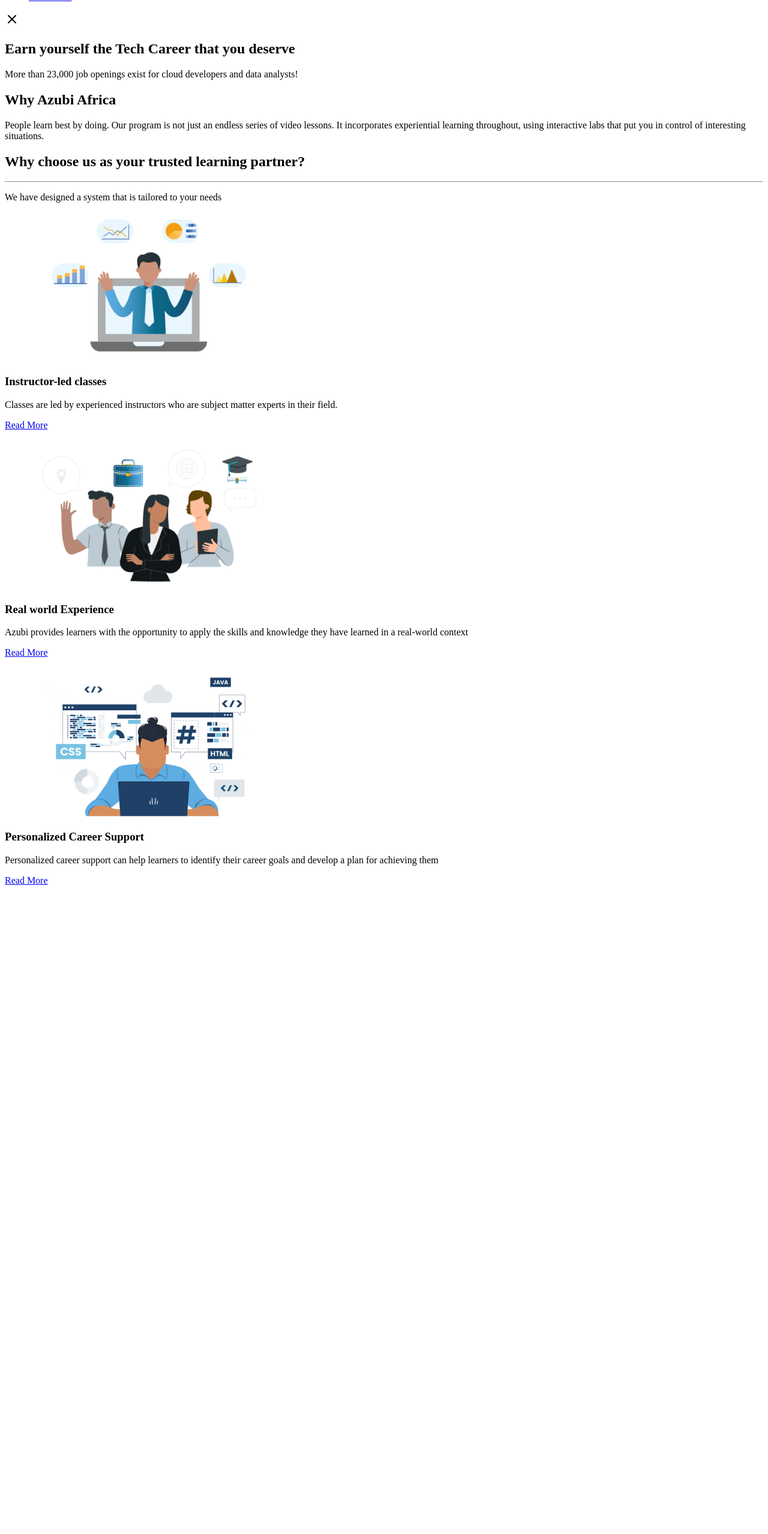
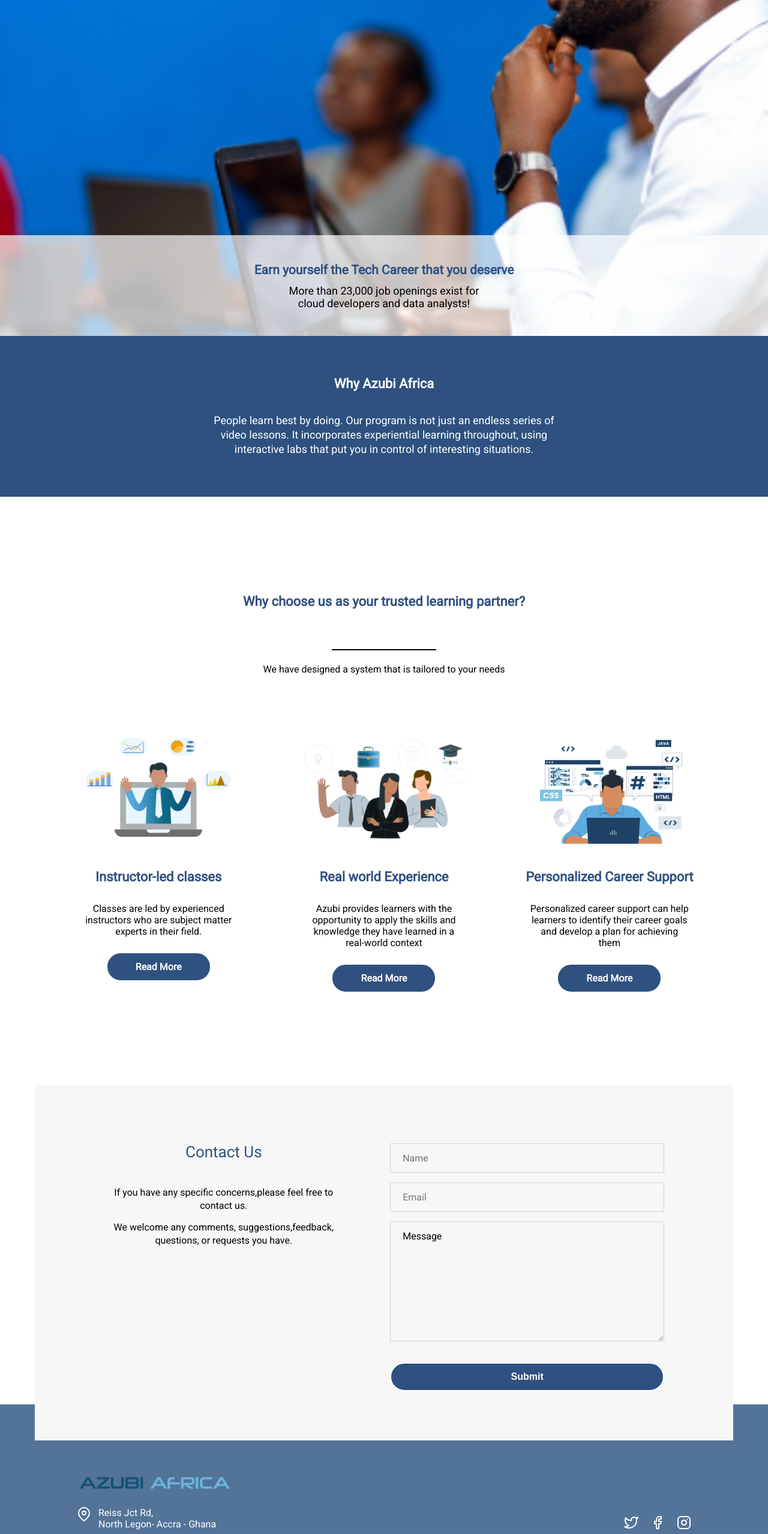
Before and after one commit to Kiunga1/Azubi_Africa_Landing_Page, a plain HTML site: page index.html in a window 1280 px wide. Shown: the part 240-2797 px from the top of the page at 60% size. Before the commit the page ends 1725 px from the top, so only its background shows below. Drawn offline with nearby package versions, Linux system fonts and the light colour scheme.

Commit message:
New Changes

```diff
--- /dev/null
+++ b/css/contact.css
@@ -0,0 +1,152 @@
+.contact {
+    padding: 62px 0;
+    background-color: #f7f7f7;
+}
+
+.contact h2 {
+    margin-bottom: 42px;
+    font-size: 26px;
+    text-align: center;
+    color: #2E5180;
+    font-weight: 500;
+}
+
+.contact p {
+    font-size: 16px;
+    text-align: center;
+    line-height: 1.3;
+}
+
+.contact p:last-child {
+    margin-top: 13px;
+    margin-bottom: 20px;
+}
+
+@media(min-width:900px) {
+    .contact {
+        padding: 0;
+        background: none;
+    }
+
+    .contact .container {
+        display: flex;
+        justify-content: space-between;
+        padding: 96px 9% 62px;
+        background-color: #f7f7f7;
+    }
+
+    .contact .text {
+        flex: 0 0 auto;
+        max-width: 400px;
+    }
+
+    .contact .form {
+        flex: 1 1 auto;
+        max-width: 457px;
+        margin-left: 1em;
+    }
+    .contact p {
+        font-size: 16px;
+        line-height: 1.4;
+        text-align: center;
+    }
+}
+
+.form {
+    margin-top: 1px;
+}
+.form input[type = "text"],
+.form input[type = "email"],
+.form textarea{
+    width: 100%;
+    margin-bottom: 16px;
+    background-color: #f7f7f7;
+    padding: 14px 20px;
+    border: 1px solid #CDD6DD;
+    border-radius: 0;
+    -webkit-appearance: none;
+    font-family: 'Roboto', sans-serif;
+    font-size: 16px;
+}
+
+.sr-only {
+    display: none;
+}
+
+.form .btn {
+    width: 100%;
+    margin: 0;
+    background-color: #2E5180;
+    color: #fff;
+    font-size: 16px;
+}
+
+.form textarea {
+    height: 200px;
+}
+
+/*  For tablet */
+@media (min-width:760px) and (max-width:1026px) {
+
+    .form {
+        width: 65%;
+        margin: 0 auto;
+    }
+    .text {
+        max-width: 400px;
+        margin: 0 auto;
+    }
+}
+/* Footer section */
+.footer {
+    padding: 38px 0 56px;
+    background-color: rgba(41, 81, 128, 0.8);
+}
+
+.location-address, .phone-address {
+    display: flex;
+    color: #fff;
+    gap: 12px;
+    margin-top: 15px;
+}
+
+.footer .sns {
+    display: flex;
+    list-style: none;
+    gap: 20px;
+}
+
+.icon-social {
+    color: #fff;
+    margin-top: 40px;
+}
+
+.footer img{
+    width: 260px;
+}
+
+.footer .container {
+    display: flex;
+    flex-direction: column;
+    justify-content: center;
+    align-items: center;
+}
+
+@media (min-width:900px) {
+    .footer .container {
+        display: flex;
+        flex-direction: row;
+        justify-content: space-between;
+        width: 80%;
+    }
+
+    .footer {
+        padding: 110px 0 88px;
+        margin-top: -60px;
+    }
+
+    .contact {
+        z-index: 2;
+        position: relative;
+    }
+}
--- a/css/style.css
+++ b/css/style.css
@@ -0,0 +1,318 @@
+/* Reset/ normalize*/
+* {
+    margin: 0;
+    padding: 0;
+    box-sizing: border-box;
+}
+
+a {
+    color: inherit;
+    text-decoration: none;
+}
+
+a:hover {
+    opacity: 0.8;
+}
+
+/* Basic */
+body {
+    font-family: "Roboto", sans-serif ;
+}
+
+/* Header section*/
+
+.header .container {
+    display: flex;
+    justify-content: space-between;
+    height: 74px;
+    align-items: center;
+}
+.container {
+    width: 84%;
+    margin: 0 auto;
+}
+.site_logo img {
+    width: 142px;
+}
+
+.btn {
+    display: block;
+    width: 175px;
+    margin: 0 auto;
+    border: 2px solid currentColor;
+    color: #2e5189;
+    padding: 13px;
+    border-radius: 24px;
+    text-align: center;
+    font-size: 16px;
+    font-weight: 600;
+}
+
+#overlay {
+    display: none;
+    position:fixed;
+    background-color: rgba(0, 0, 0, 0.8);
+    width: 100%;
+    height: 100%;
+    top: 0;
+    left: 0;
+    color: #fff;
+    justify-content: center;
+    align-items: center;
+}
+
+#overlay_nav ul {
+    list-style: none;
+    font-weight: 600;
+    text-align: center;
+}
+
+#overlay_nav li:not(:last-child){
+    margin-bottom: 40px;
+}
+
+#ovelay_nav a {
+    color: #fff;
+    font-size: 18px;
+}
+
+.close_icon {
+    position: absolute;
+    top: 30px;
+    right: 30px;
+    color: white;
+}
+/*Adding some animation*/
+.slide-from-right {
+    animation-name: slideFromRight;
+    animation-duration: 1s;
+    animation-timing-function: ease-out;
+}
+@keyframes slideFromRight {
+    from {
+        transform: translateX(100%);
+    }
+    to {
+        transform: translateX(0);
+    }
+}
+
+/*for mobile*/
+@media (max-width: 899px) {
+    .nav {
+        display: none;
+    }
+}
+
+/*for desktop*/
+@media (min-width: 899px) {
+
+    .header .container{
+        height: 100px;
+        }
+
+    .site_logo img {
+        width: 180px;
+    }
+
+    .container {
+        width: 91%;
+        max-width: 1240px;
+    }
+
+    .menuicon {
+        display: none;
+    }
+
+    .nav ul {
+        display: flex;
+        align-items: center;
+        list-style: none;
+    }
+
+    .nav li:not(:last-child) {
+        margin-right: 25px;
+    }
+    #overlay {
+        display: none;
+    }
+}
+/*hero section*/
+
+.hero {
+    background-image: url(../images/Rectangle\ 2.png);
+    height: 400px;
+    background-position: center;
+    background-size: cover;
+    display: flex;
+}
+
+.hero .headline {
+    align-self: flex-end;
+    padding: 33px 0;
+    background-color: rgba(255, 255, 255, 0.7);
+    flex: auto;
+    text-align: center;
+}
+
+.hero .container {
+    display: flex;
+    flex-direction: column;
+    align-items: center;
+    justify-content: center;
+    gap: 12px;
+}
+
+.hero h1 {
+    color: #2e5180;
+    font-size: 16px;
+}
+
+@media (min-width:900px) {
+    .hero {
+        height: 700px;
+    }
+
+    .hero .headline {
+        padding: 46px 0 44px;
+    }
+
+    .hero p {
+        font-size: 18px;
+    }
+
+    .hero h1 {
+        font-size: 21px;
+    }
+}
+
+@media (min-width:700px) {
+    .hero p {
+        max-width: 350px;
+    }
+}
+
+/*about section*/
+
+.about {
+    padding: 67px 0;
+    background-color: #2E5180;
+    color: #ffff;
+}
+
+.about h2 {
+    margin-bottom: 37px;
+    font-size: 22px;
+    text-align: center;
+}
+
+.about p {
+    font-size: 16px;
+    text-align: center;
+    line-height: 1.33;
+    max-width: 600px;
+    margin: 0 auto;
+}
+
+@media (min-width:700px) {
+    .about p {
+        font-size: 18px;
+    }
+}
+
+
+/* services section */
+.services h2 {
+    padding: 67px 0;
+}
+
+.services h2 {
+    color: #2E5180;
+    font-size: 22px;
+}
+.services{
+    text-align: center;
+}
+@media (min-width:900px) {
+    .services {
+        font-size: 16px;
+    }
+
+    .services {
+        padding: 95px 0 87px;
+    }
+
+    .services h2 {
+        font-size: 22px;
+}
+}
+/* services features*/
+.features {
+    margin-top: 53px;
+}
+.feature:not(:last-child) {
+    margin-bottom: 67px;
+}
+.feature h3 {
+    color: #2E5180;
+    margin-bottom: 17px;
+    line-height: 1.6;
+
+}
+.feature p{
+    max-width: 264px;
+    margin: 0 auto 25px;
+}
+.feature figure img {
+    width: 300px;
+    height: 185px;
+    margin-top: 22px;
+    object-fit: cover;
+}
+
+.feature .btn {
+    background-color: #2E5180;
+    color: #fff;
+}
+
+/* For desktop*/
+@media (min-width:900px) {
+/*for features section*/
+    .features {
+        display: flex;
+        margin-top: 75px;
+
+    }
+    .feature {
+        flex: 1;
+        margin-right: 3.22%;
+    }
+    .feature:first-child {
+        margin-left: 3.22%;
+    }
+    .feature h3 {
+        margin-bottom: 26px;
+        font-size: 22px;
+    }
+    .feature p {
+        width: 78%;
+        max-width: none;
+    }
+    .feature figure img {
+        height: 185px;
+        margin-bottom: 33px;
+    }
+    .feature {
+        display: flex;
+        flex-direction: column;
+    }
+    .feature .btn {
+        justify-self: flex-end;
+    }
+}
+.custom-hr {
+    width: 15%;
+    margin: 0 auto;
+    margin-bottom: 22px;
+    border: 1px solid black;
+}
--- a/index.html
+++ b/index.html
@@ -5,7 +5,7 @@
     <meta name="description" content="Welcome to my awesome website, where we offer many services">
     <meta name="keyword" content="Azubi Africa, cloud, data analytics, frontend">
     <meta charset="UTF-8">
-
+<link rel="stylesheet" href="./css/contact.css">
 
     <title>Azubi Africa | Tailor made Cloud Engineering, Front-End Developer and Data Analytics Courses</title>
     <script src="https://unpkg.com/feather-icons"></script>
@@ -37,7 +37,7 @@
             </nav>
 
              <!-- Menu icon here -->
-            <div class="menu_icon">
+            <div class="menuicon">
                 <i data-feather="menu" onclick="showOverlay()"></i>
             </div>
         </div>
@@ -55,13 +55,10 @@
                 <i data-feather="x" onclick="hideOverlay()"></i>
             </div>
         </div>
-
-
-
     </header>
 
     <section class="hero">
-        <div class="heroline">
+        <div class="headline">
             <div class="container">
                 <h1>Earn yourself the Tech Career that you deserve </h1>
                 <p>More than 23,000 job openings exist for cloud developers and data analysts!</p>
@@ -123,12 +120,75 @@
         </div>
     </section>
 
+    <!-- Contact section-->
+    <section class="contact" id="contact">
+        <div class="container">
+            <div class="text">
+                <h2>Contact Us</h2>
+                <p>If you have any specific concerns,please feel free to contact us.</p>
+                <p> We welcome any comments, suggestions,feedback, questions, or requests you have.</p>
+            </div>
+            <form action="" class="form">
+                <p><label for="fullname"><span class="sr-only">Name</span></label>
+                    <input type="text" placeholder="Name" id="fullname"></p>
+                <p>
+                    <label for="email"><span class="sr-only">Email</span></label>
+                    <input type="email" placeholder="Email" id="email">
+                </p>
+                <p>
+                    <label for="message"><span class="sr-only"></span></label>
+                    <textarea name="message" id="message">Message</textarea>
+
+                </p>
+                <p>
+                    <input type="submit" class="btn" >
+                </p>
+            </form>
+        </div>
+    </section>
+
+    <!-- footer section-->
+    <footer class="footer">
+        <div class="container">
+            <div>
+                <div class="footer_logo">
+                    <img src="./images/Footer_logo.png" alt="Footer logo">
+
+                </div>
+                <div class="address">
+                    <div class="location-address">
+                       <i data-feather="map-pin"></i>
+                       <div class="test-address">Reiss Jct Rd,</br>
+                        North Legon- Accra - Ghana</div>
+                    </div>
+                    <div class="phone-address">
+                        <i data-feather="phone"></i>
+                        <div class="text-address">123-45-679</div>
+                    </div>
+                </div>
+            </div>
+            <div class="social">
+                <ul class="sns">
+                    <li><a href="#"><i data-feather="twitter" class="icon-social"></i></a></li>
+                    <li><a href="#"><i data-feather="facebook" class="icon-social"></i></a></li>
+                    <li><a href="#"><i data-feather="instagram" class="icon-social"></i></a></li>
+                </ul>
+
+            </div>
+        </div>
+    </footer>
+
+
+
+
 
     <script>
         feather.replace();
 
         function showOverlay() {
             document.getElementById("overlay").style.display ="flex";
+            document.getElementById("overlay").classList.add("slide-from-right");
+
         }
         function hideOverlay() {
             document.getElementById("overlay").style.display ="none";
```
